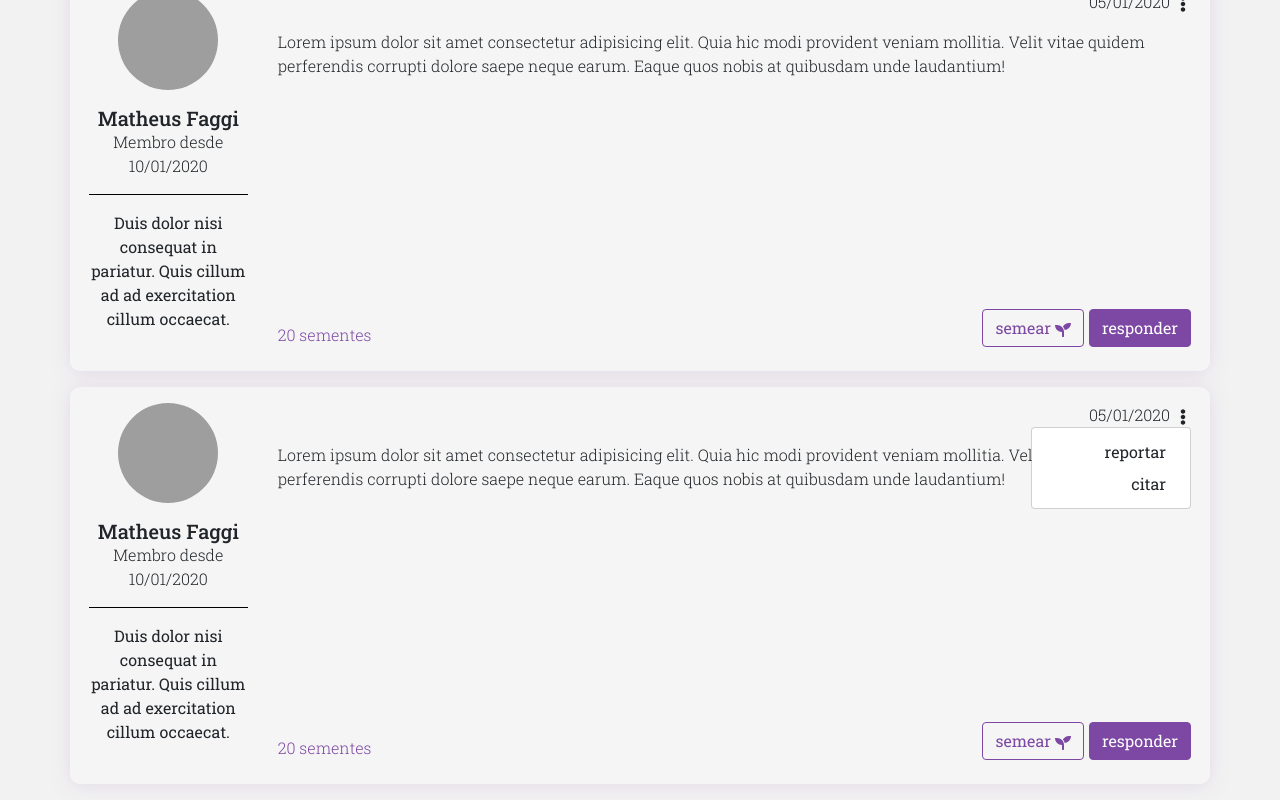
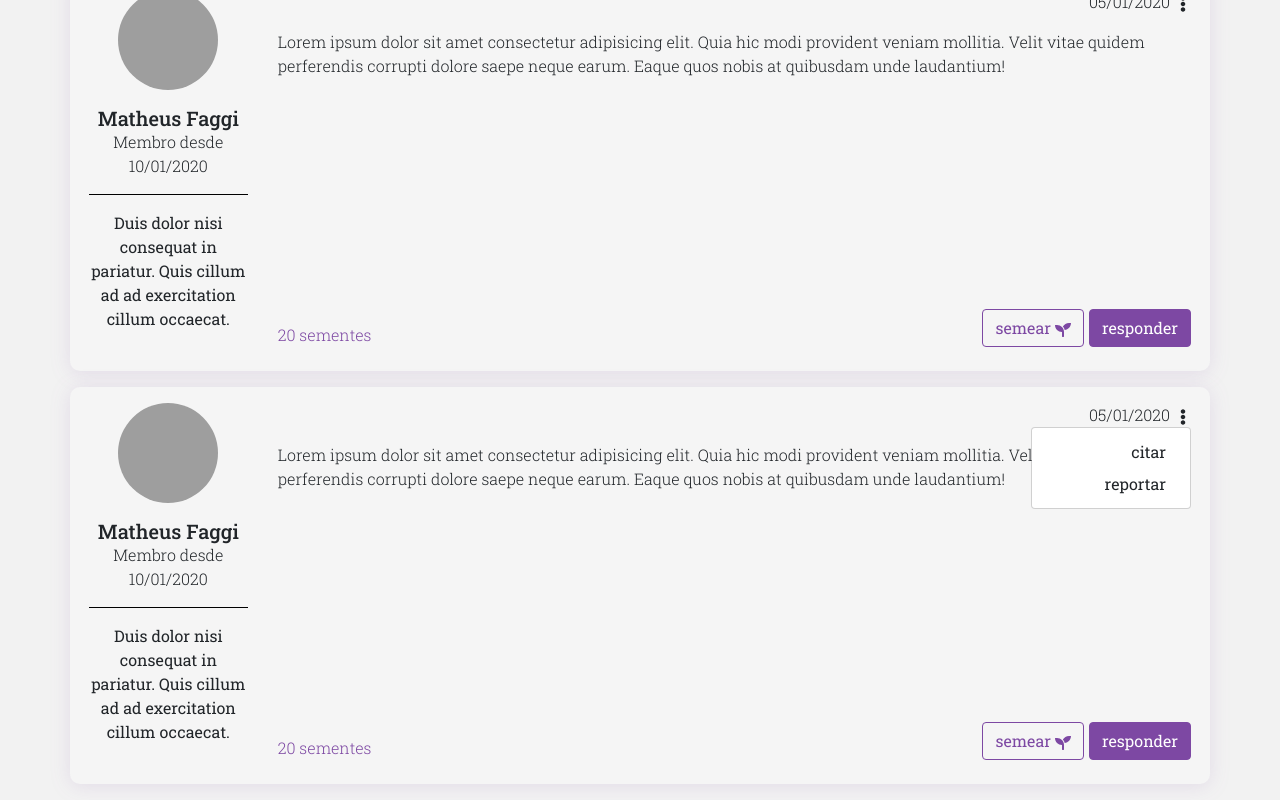
Before and after one commit to Plantasia/frontend, a Next.js app: page /topics/12381297812738123 in a window 1280 px wide. Both pictures are taken after a click on the element 1182 px from the left and 1091 px from the top of the page. Shown: the part 676-1476 px from the top of the page. Built offline with nearby package versions, Linux system fonts and the light colour scheme; grey boxes are pictures that could not be loaded.

Commit message:
refactor: remove useless code

```diff
--- a/src/components/CommentDropdown.tsx
+++ b/src/components/CommentDropdown.tsx
@@ -16,6 +16,7 @@ const Toggle = React.forwardRef<HTMLDivElement, ToggleProps>(
         e.preventDefault()
         onClick(e)
       }}
+      style={{ cursor: "pointer" }}
     >
       <FaEllipsisV />
     </div>
@@ -54,8 +55,8 @@ const CommentDropdown: React.FC<CommentDropdownProps> = ({
           </>
         ) : (
           <>
+            <Dropdown.Item onClick={handleQuote}>citar</Dropdown.Item>
             <Dropdown.Item onClick={handleReport}>reportar</Dropdown.Item>
-            <Dropdown.Item onClick={handleQuote}>citar</Dropdown.Item>
           </>
         )}
       </Dropdown.Menu>
```
Also changed, not shown: src/pages/topics/[topic_id]/_comment.tsx (+4 -7 lines).
